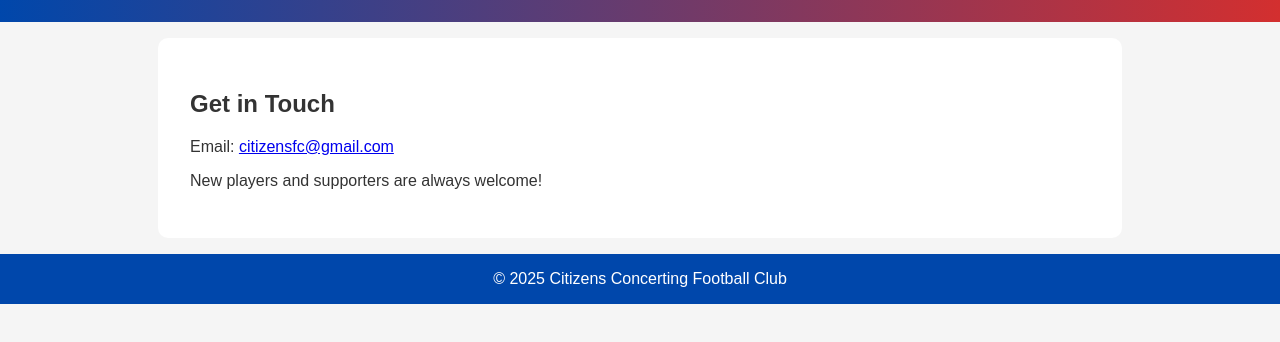
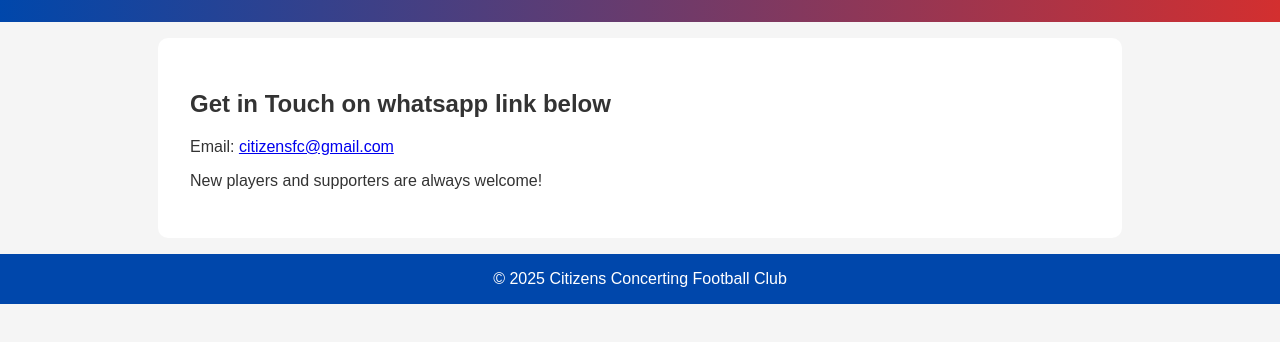
Before and after one commit to keestra-ke/Citizens-Fc, a plain HTML site: page contact.html in a window 1280 px wide. Shown: the part 124-466 px from the top of the page. Drawn offline with Linux system fonts and the light colour scheme.

Commit message:
Update contact.html

```diff
--- a/contact.html
+++ b/contact.html
@@ -23,7 +23,7 @@
   </nav>
 </header>
 <section>
-  <h2>Get in Touch</h2>
+  <h2>Get in Touch on whatsapp link below</h2>
   <p>Email: <a href="mailto:citizensfc@gmail.com">citizensfc@gmail.com</a></p>
   <p>New players and supporters are always welcome!</p>
 </section>
```
